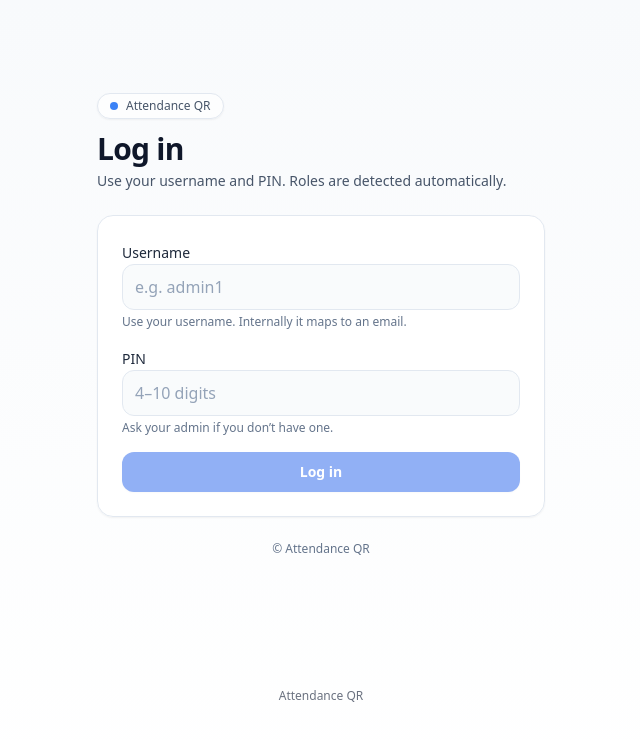
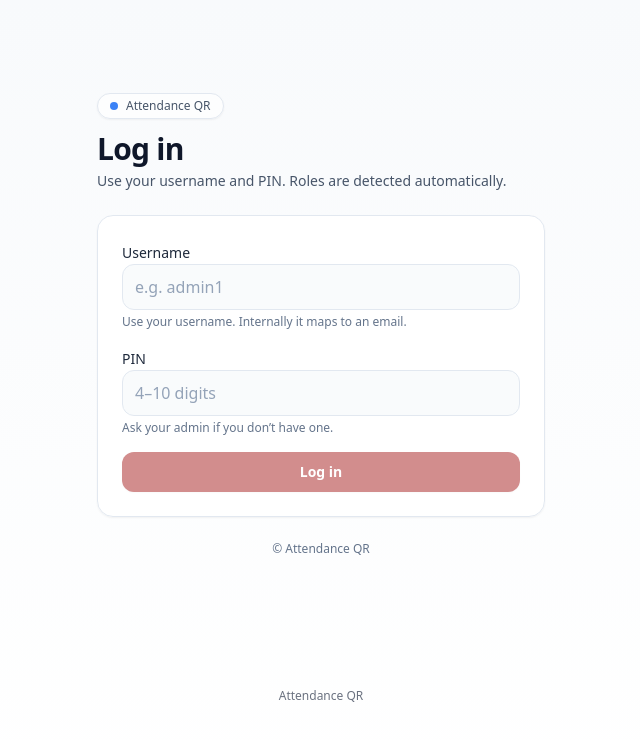
Before and after one commit to Yidne85/Att-Mgt-System, a Next.js app: page /login in a window 1280 px wide. Shown: the top 740 px of the page, without its empty margins (319-959 px from the left). Built offline with nearby package versions, Linux system fonts and the light colour scheme; no server answers.

Commit message:
Update ui.tsx

```diff
--- a/components/ui.tsx
+++ b/components/ui.tsx
@@ -52,21 +52,22 @@ export function Button({
   variant = "primary",
   className = "",
   ...props
-}: React.ButtonHTMLAttributes<HTMLButtonElement> & { variant?: "primary" | "secondary" | "danger" }) {
+}: React.ButtonHTMLAttributes<HTMLButtonElement> & {
+  variant?: "primary" | "secondary" | "danger";
+}) {
   const base =
     "inline-flex items-center justify-center rounded-xl px-4 py-2.5 text-sm font-semibold " +
     "transition active:scale-[0.99] disabled:opacity-50 disabled:cursor-not-allowed";
 
   const styles =
     variant === "primary"
-      ? "bg-blue-600 text-white shadow-sm hover:bg-blue-700 focus:outline-none focus:ring-4 focus:ring-blue-500/20"
+      ? "bg-brand text-white shadow-sm hover:bg-brand-dark focus:outline-none focus:ring-4 focus:ring-brand/30"
       : variant === "secondary"
-        ? "bg-white text-slate-900 border border-slate-200 shadow-sm hover:bg-slate-50 focus:outline-none focus:ring-4 focus:ring-blue-500/10"
-        : "bg-rose-600 text-white shadow-sm hover:bg-rose-700 focus:outline-none focus:ring-4 focus:ring-rose-500/20";
+        ? "bg-white text-brand border border-brand shadow-sm hover:bg-brand/10 focus:outline-none focus:ring-4 focus:ring-brand/20"
+        : "bg-red-700 text-white shadow-sm hover:bg-red-800 focus:outline-none focus:ring-4 focus:ring-red-600/30";
 
   return <button {...props} className={`${base} ${styles} ${className}`} />;
 }
-
 export function Hint({ children }: { children: React.ReactNode }) {
   return <div className="text-xs text-slate-500 mt-1">{children}</div>;
 }
```
